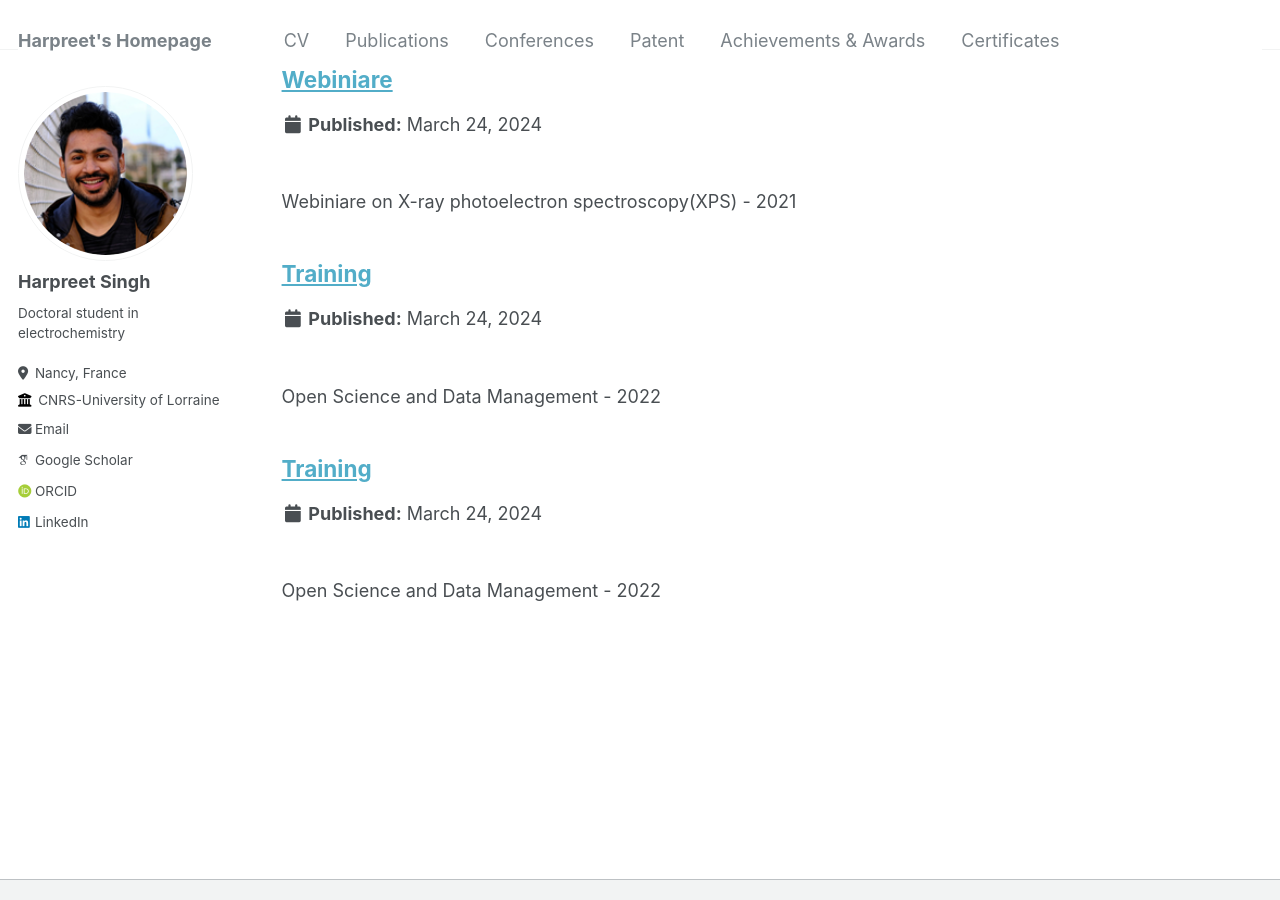
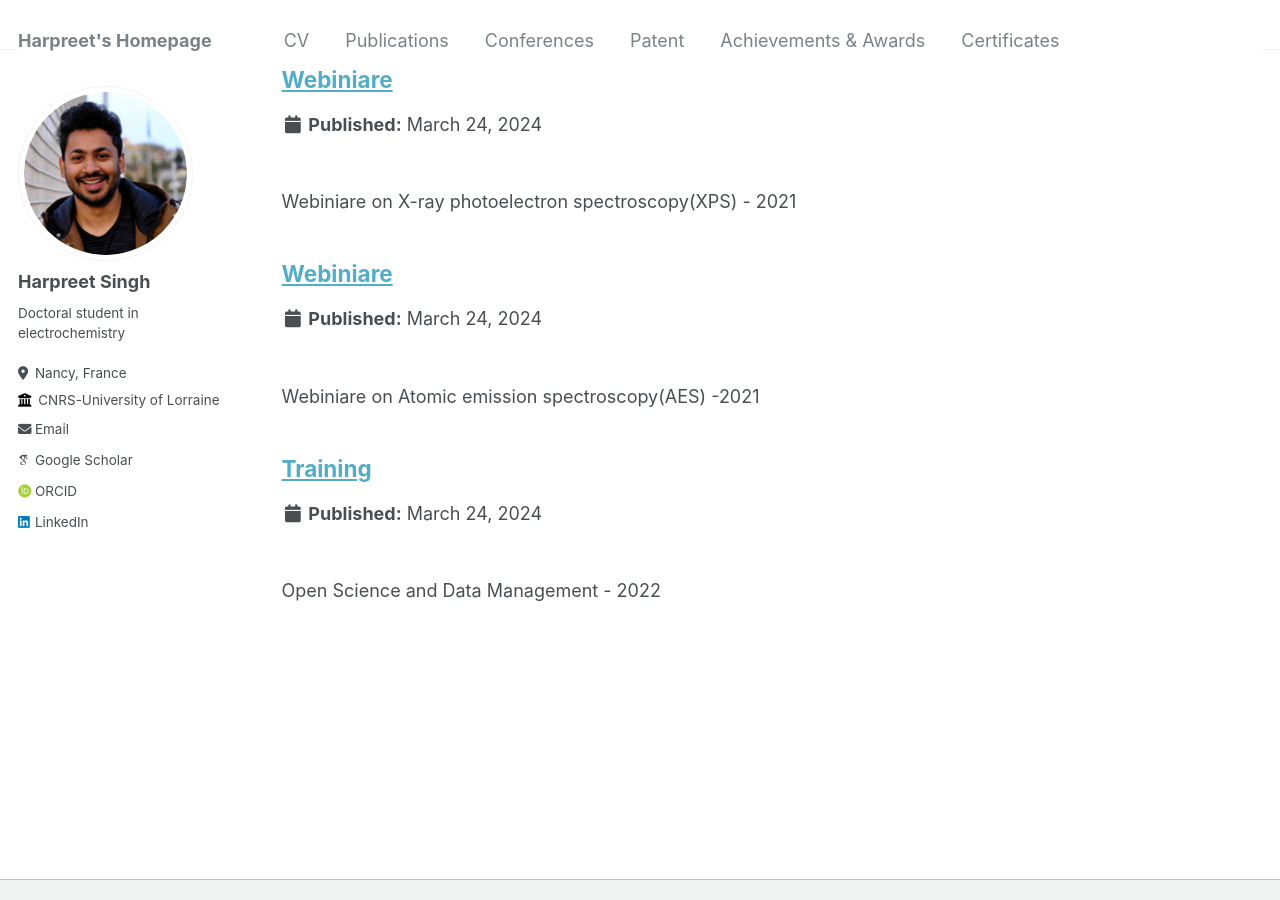
Before and after one commit to Harpr33t-Singh/Harpr33t-Singh.github.io, a Jekyll site: the page built from _pages/portfolio.html, in a window 1280 px wide and 900 px high, scrolled down 482 px. Built offline with Jekyll 4.4.1, drawn with Linux system fonts in a browser that asks for light colours; some web fonts are replaced.

Commit message:
Update portfolio-4.md

```diff
--- a/_portfolio/portfolio-4.md
+++ b/_portfolio/portfolio-4.md
@@ -1,7 +1,7 @@
 ---
-title: "Training"
-excerpt: "<br> Open Science and Data Management - 2022 <br/>"
+title: "Webiniare"
+excerpt: "<br> Webiniare on Atomic emission spectroscopy(AES) -2021 <br/>"
 collection: portfolio
 ---
 
-<img src='/certificates/c2.jpg'>
+<img src='/certificates/c4.jpg'>
```
